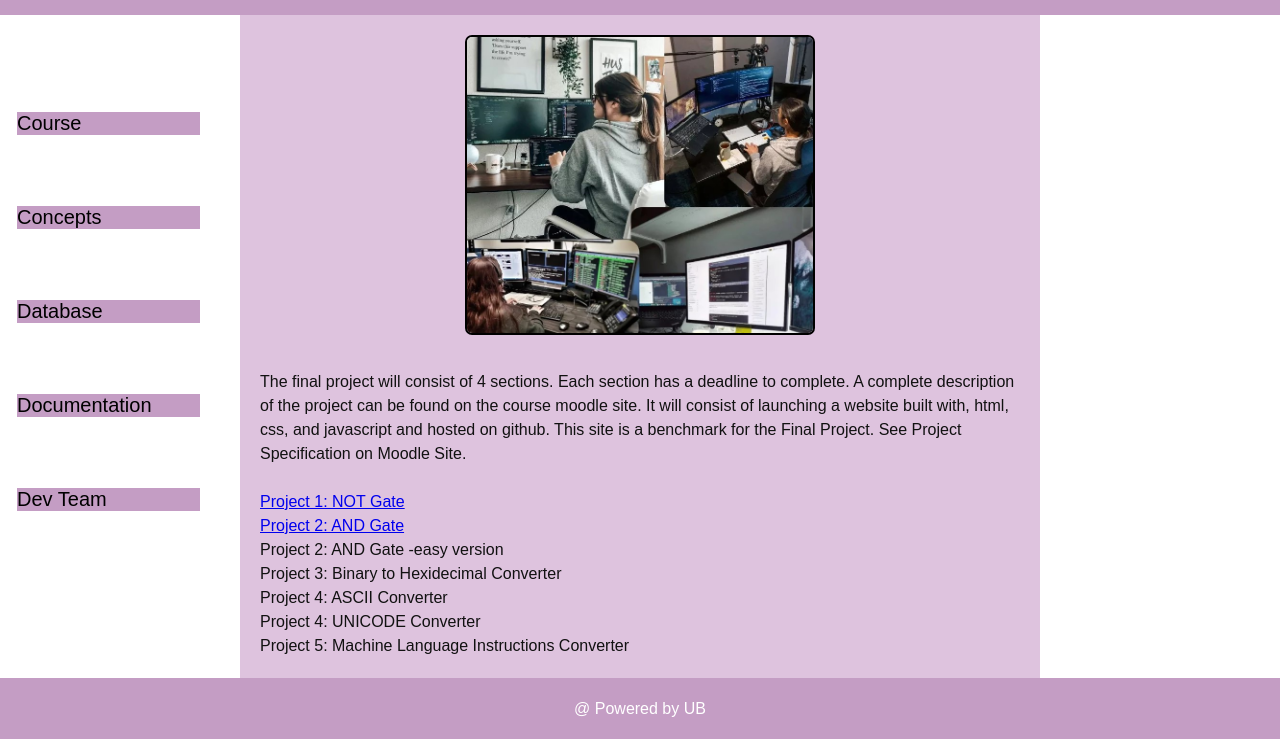
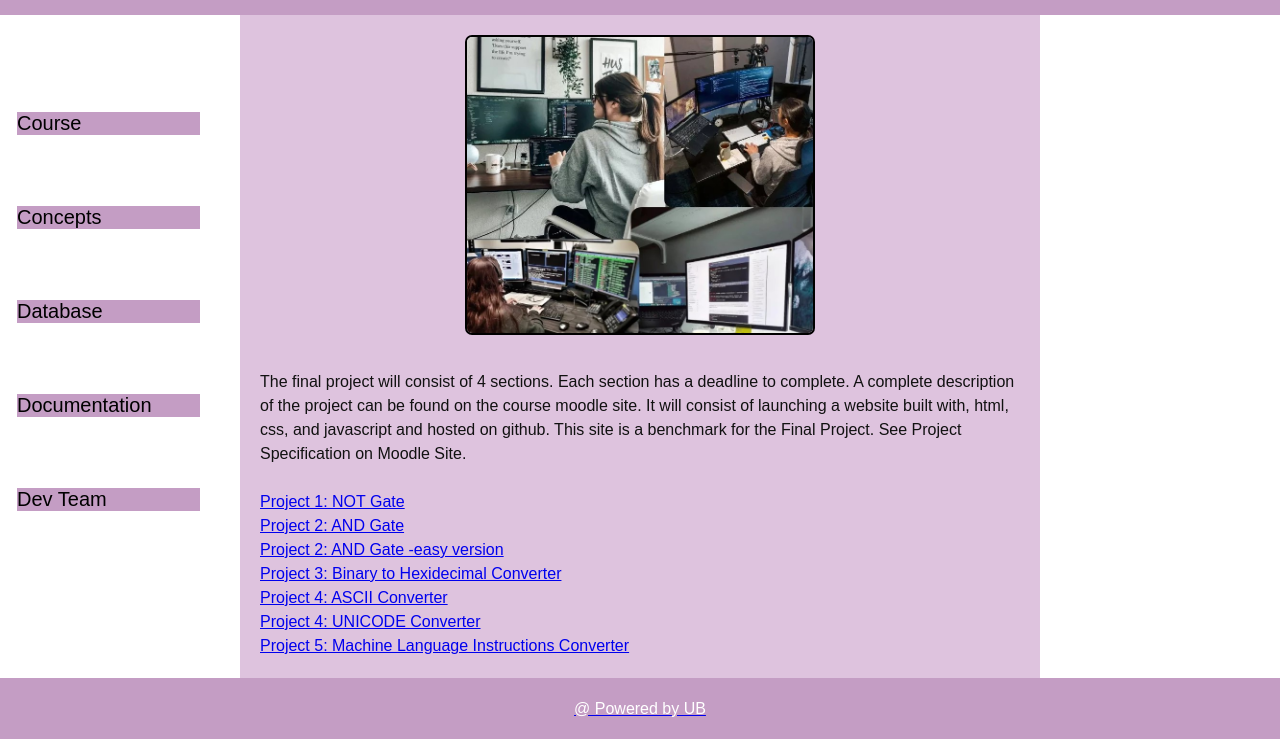
Before and after one commit to 2026165123/foc, a plain HTML site: page project.html in a window 1280 px wide. Shown: the part 95-834 px from the top of the page. Drawn offline with Linux system fonts and the light colour scheme.

Commit message:
Fix formatting and update project links in HTML
Updated project.html to fix formatting issues and add missing anchor tags.

```diff
--- a/project.html
+++ b/project.html
@@ -34,7 +34,7 @@
 
 						<a href = "notgate.html">Project 1: NOT Gate </a><br>
 						<a href = "andgate.html">Project 2: AND Gate </a><br>
-						Project 2: AND Gate -easy version <br>
+						<a href = "andgateeasy.html">Project 2: AND Gate -easy version <br>
 						Project 3: Binary to Hexidecimal Converter <br>
 						Project 4: ASCII Converter <br>
 						Project 4: UNICODE Converter <br>
```
